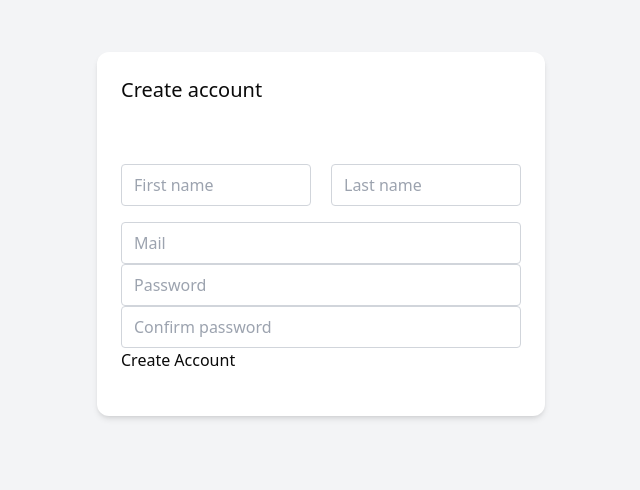
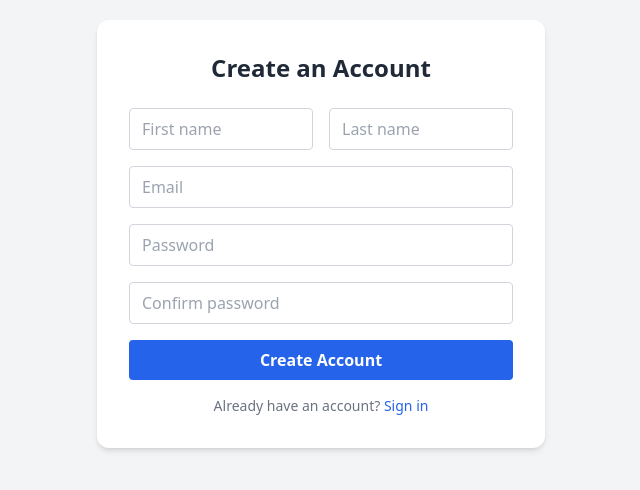
Before and after one commit to AdambHatim/ichat, a Next.js app: page /SignUp in a window 1280 px wide. Shown: the part 166-656 px from the top of the page, without its empty margins (319-959 px from the left). Built offline with nearby package versions, Linux system fonts and the light colour scheme.

Commit message:
signin and signup backed

```diff
--- a/app/AppPage/page.tsx
+++ b/app/AppPage/page.tsx
@@ -4,9 +4,6 @@ import Discussions, {DiscussionsProps} from '@/components/Discussions'
 import {Contact_list} from './const'
 import ChatArea from '@/components/ChatArea'
 import { ContactIconProps } from '@/components/ContactIcon'
-
-
-
 
 
 const page = () => {
--- a/app/SignIn/page.tsx
+++ b/app/SignIn/page.tsx
@@ -1,14 +1,52 @@
 'use client';
 
-import React from 'react';
+import React, { useState, useEffect } from 'react';
 import Image from 'next/image';
 import Link from 'next/link';
 
+export interface SignInData {
+  Mail: string;
+  Password: string;
+}
+
 const SignIn = () => {
-  const handleSubmit = (e: React.FormEvent<HTMLFormElement>) => {
-    e.preventDefault();
-    // Handle login logic here
-  };
+
+  const [signUpEl, setSignUpEl] = useState<SignInData>({Mail: '',Password: ''})
+
+  const handleEmail = (e: React.ChangeEvent<HTMLInputElement>) => {
+    setSignUpEl(prev => ({
+      ...prev,
+      Mail: e.target.value
+    }))
+  }
+
+  const handlePassword = (e: React.ChangeEvent<HTMLInputElement>)  => {
+    setSignUpEl(prev => ({
+      ...prev,
+      Password: e.target.value
+    }))
+  }
+
+  useEffect(()=>{
+    console.log(signUpEl)
+  }, [signUpEl])
+
+  const handleSubmit = async (e: React.FormEvent<HTMLFormElement>) => {
+    e.preventDefault()
+    const res = await fetch('/api/signin', {
+    method: 'POST',
+    headers: { 'Content-Type': 'application/json' },
+    body: JSON.stringify(signUpEl),
+    })
+    const result = await res.json()
+
+    if (res.ok) {
+      alert('✅ Signed in successfully')
+    // redirect if needed
+    } else {
+      alert(result.error || '❌ Failed to sign in')
+    }
+    }
 
   return (
     <div className="flex min-h-screen flex-col md:flex-row items-center justify-center bg-gray-100 px-4">
@@ -25,13 +63,14 @@ const SignIn = () => {
 
       {/* Form Section */}
       <div className="w-full max-w-md bg-white rounded-xl shadow-md p-6 space-y-6">
-        <form onSubmit={handleSubmit} className="space-y-4">
+        <form onSubmit = {handleSubmit} className="space-y-4">
           <div>
             <label htmlFor="email" className="sr-only">Email</label>
             <input
               id="email"
               type="email"
               placeholder="Mail"
+              onChange = {(e) => handleEmail(e)}
               required
               className="w-full border border-gray-300 rounded px-3 py-2 focus:outline-none focus:border-blue-500"
             />
@@ -42,6 +81,7 @@ const SignIn = () => {
               id="password"
               type="password"
               placeholder="Password"
+              onChange = {(e) => handlePassword(e)}
               required
               className="w-full border border-gray-300 rounded px-3 py-2 focus:outline-none focus:border-blue-500"
             />
--- a/app/SignUp/page.tsx
+++ b/app/SignUp/page.tsx
@@ -1,100 +1,134 @@
 'use client'
 
-import React from 'react'
-import { useState } from 'react'
+import React, { useState } from 'react'
 
-interface SignUpData {
-    firstName: string,
-    lastName: string,
-    mail: string,
-    password: string,
+export interface SignUpData {
+  firstName: string
+  lastName: string
+  mail: string
+  password: string
   confirmPassword: string
 }
+
 const Sign_up = () => {
+  const [data, setData] = useState<SignUpData>({
+    firstName: '',
+    lastName: '',
+    mail: '',
+    password: '',
+    confirmPassword: '',
+  })
 
-  const [Data, setData] = useState<SignUpData>({
-    firstName:"",
-    lastName:"",
-    mail:"",
-    password:"",
-    confirmPassword:"",
+  const [loading, setLoading] = useState(false)
+
+  const handleChange = (field: keyof SignUpData, value: string) => {
+    setData(prev => ({ ...prev, [field]: value }))
+  }
+
+  const handleSubmit = async (e: React.FormEvent<HTMLFormElement>) => {
+    e.preventDefault()
+    setLoading(true)
+
+
+    try {
+      const res = await fetch('/api/signup', {
+        method: 'POST',
+        headers: { 'Content-Type': 'application/json' },
+        body: JSON.stringify(data),
       })
+
+      const result = await res.json()
+
+      if (res.ok) {
+        alert('✅ Account created successfully!')
+        // You could redirect here if needed
+        // router.push('/signin')
+      } else {
+        alert(result.error || '❌ Failed to create account')
+      }
+    } catch (err) {
+      console.error(err)
+      alert('❌ Server error')
+    } finally {
+      setLoading(false)
+    }
+  }
+
   return (
-    <div className = "flex min-h-screen flex-col items-center justify-center bg-gray-100">
-    <div className = 'max-w-md bg-white rounded-xl shadow-md p-6 space-y-6'>
-        <p className='text-xl'> Create account </p>
+    <div className="flex min-h-screen items-center justify-center bg-gray-100">
+      <div className="w-full max-w-md rounded-xl bg-white p-8 shadow-md">
+        <h2 className="mb-6 text-center text-2xl font-semibold text-gray-800">
+          Create an Account
+        </h2>
 
-    <form className='py-5'>
-        {/* First/Last name */}
-    <div className='flex flex-row py-4 gap-5'>
-
-    <div>
-        <label htmlFor="First name" className="sr-only">Email</label>
+        <form className="space-y-4" onSubmit={handleSubmit}>
+          {/* First + Last Name */}
+          <div className="flex gap-4">
             <input
-            id="email"
-            type="email"
+              type="text"
               placeholder="First name"
+              value={data.firstName}
+              onChange={e => handleChange('firstName', e.target.value)}
+              className="w-1/2 rounded border border-gray-300 px-3 py-2 focus:border-blue-500 focus:outline-none"
               required
-            onChange={(e)=>{Data.firstName=e.target.value}}
-            className="w-full border border-gray-300 rounded px-3 py-2 focus:outline-none focus:border-blue-500"
+            />
+            <input
+              type="text"
+              placeholder="Last name"
+              value={data.lastName}
+              onChange={e => handleChange('lastName', e.target.value)}
+              className="w-1/2 rounded border border-gray-300 px-3 py-2 focus:border-blue-500 focus:outline-none"
+              required
             />
           </div>
 
-    <div>
-    <label htmlFor="Last name" className="sr-only">Email</label>
+          {/* Email */}
           <input
-        id="email"
             type="email"
-        placeholder="Last name"
+            placeholder="Email"
+            value={data.mail}
+            onChange={e => handleChange('mail', e.target.value)}
+            className="w-full rounded border border-gray-300 px-3 py-2 focus:border-blue-500 focus:outline-none"
             required
-        className="w-full border border-gray-300 rounded px-3 py-2 focus:outline-none focus:border-blue-500"
           />
-    </div>
 
-    </div>
+          {/* Password */}
+          <input
+            type="password"
+            placeholder="Password"
+            value={data.password}
+            onChange={e => handleChange('password', e.target.value)}
+            className="w-full rounded border border-gray-300 px-3 py-2 focus:border-blue-500 focus:outline-none"
+            required
+          />
 
-        {/*Mail*/}
-
-    <div>
-        <label htmlFor="email" className="sr-only">Email</label>
+          {/* Confirm Password */}
           <input
-            id="email"
-            type="email"
-            placeholder="Mail"
+            type="password"
+            placeholder="Confirm password"
+            value={data.confirmPassword}
+            onChange={e => handleChange('confirmPassword', e.target.value)}
+            className="w-full rounded border border-gray-300 px-3 py-2 focus:border-blue-500 focus:outline-none"
             required
-            className="w-full border border-gray-300 rounded px-3 py-2 focus:outline-none focus:border-blue-500"
           />
-    </div>
-
-    <div>
-        <label htmlFor="Password" className="sr-only">Email</label>
-        <input
-            id="email"
-            type="email"
-            placeholder="Password"
-            required
-            className="w-full border border-gray-300 rounded px-3 py-2 focus:outline-none focus:border-blue-500"
-        />
-    </div>
-
-    <div>
-        <label htmlFor="Password" className="sr-only">Email</label>
-        <input
-            id="email"
-            type="email"
-            placeholder="Confirm password"
-            required
-            className="w-full border border-gray-300 rounded px-3 py-2 focus:outline-none focus:border-blue-500"
-        />
-    </div>
 
           <button
             type="submit"
+            disabled={loading}
+            className={`w-full rounded bg-blue-600 py-2 font-semibold text-white transition ${
+              loading ? 'opacity-50 cursor-not-allowed' : 'hover:bg-blue-700'
+            }`}
           >
-            Create Account
+            {loading ? 'Creating Account...' : 'Create Account'}
           </button>
+
+          <p className="text-center text-sm text-gray-500">
+            Already have an account?{' '}
+            <a href="/signin" className="text-blue-600 hover:underline">
+              Sign in
+            </a>
+          </p>
         </form>
-
       </div>
     </div>
   )
--- /dev/null
+++ b/app/api/signup/route.ts
@@ -0,0 +1,38 @@
+import { NextResponse } from 'next/server'
+import { prisma } from '@/lib/prisma'
+import bcrypt from 'bcryptjs'
+import {SignUpData} from '@/app/signup/page'
+
+export async function POST(req: Request){
+
+    const body: SignUpData = await req.json()
+    const { firstName, lastName, mail, password, confirmPassword} = body
+
+    if(!firstName || !lastName || !mail || !password || !confirmPassword){
+        return NextResponse.json({error: 'All fiels are required'}, { status: 400 })
+    }
+
+    if(password != confirmPassword){
+        return NextResponse.json({error: 'Passwords do not match'}, { status: 400})
+    }
+
+    const existing = await prisma.user.findUnique({
+        where: { Mail: mail}
+    })
+
+    if (existing) {
+        return NextResponse.json({ error: 'User already exists' }, { status: 400})
+    }
+
+    const hashedPassword = await bcrypt.hash(password, 10)
+
+    const user = await prisma.user.create({
+        data: {
+            Mail: mail,
+            display_name: `${firstName} ${lastName}`,
+            password: hashedPassword,
+        }
+    })
+
+    return NextResponse.json({ message: 'Account created succesfully '}, { status: 201})
+}
--- /dev/null
+++ b/components/BottomPartChat.tsx
@@ -0,0 +1,11 @@
+import React from 'react'
+
+const BottomPartChat = () => {
+  return (
+    <div className='flex justify-end bg-red-400 w-96 h-14'>
+        BottomPartChat
+    </div>
+  )
+}
+
+export default BottomPartChat
--- a/components/Chat.tsx
+++ b/components/Chat.tsx
@@ -16,7 +16,7 @@ interface ChatProps{
 
 const Chat: React.FC<ChatProps> = ({Conversation}) => {
   return (
-    <div className = "w-full md:h-[400px] bg-[url('/chat-bg.png')] bg-repeat bg-cover bg-white px-10 py-3 overflow-y-scroll">
+    <div className = "w-full md:h-[400px] bg-repeat bg-cover bg-white px-10 py-3 overflow-y-scroll">
         {Conversation.map((message, index) => (
             (message.isItYou === true) ?
               <div key={index} className='flex justify-end'>
@@ -26,7 +26,6 @@ const Chat: React.FC<ChatProps> = ({Conversation}) => {
                 <TextMessage text = {message.message} color = "bg-white" />
               </div>
               )
-
             )}
     </div>
   )
--- a/components/ChatArea.tsx
+++ b/components/ChatArea.tsx
@@ -2,7 +2,7 @@ import React from 'react'
 import UpperPartChat from './UpperPartChat'
 import Chat from './Chat'
 import {message} from './Chat'
-
+import BottomPartChat from './BottomPartChat'
 const Conversation: message[] = [
   { isItYou: false, message: "Hey! Long time no see 👋" },
   { isItYou: true, message: "Hey! Yeah, it's been a while 😅" },
@@ -24,6 +24,7 @@ const ChatArea = () => {
     <div className = 'w-full h-full bg-white rounded-xl'>
         <UpperPartChat isMobile = {false} isPopUpScreen = {false} />
         <Chat Conversation={Conversation}/>
+        <BottomPartChat />
     </div>
   )
 }
--- /dev/null
+++ b/lib/prisma.ts
@@ -0,0 +1,15 @@
+// lib/prisma.ts
+
+import { PrismaClient } from '@prisma/client'
+
+const globalForPrisma = globalThis as unknown as {
+  prisma: PrismaClient | undefined
+}
+
+export const prisma =
+  globalForPrisma.prisma ??
+  new PrismaClient({
+    log: ['query'], // optional: helpful for dev
+  })
+
+if (process.env.NODE_ENV !== 'production') globalForPrisma.prisma = prisma
--- a/package.json
+++ b/package.json
@@ -11,6 +11,7 @@
   "dependencies": {
     "@prisma/client": "^6.12.0",
     "@radix-ui/react-avatar": "^1.1.10",
+    "bcryptjs": "^3.0.2",
     "class-variance-authority": "^0.7.1",
     "clsx": "^2.1.1",
     "lucide-react": "^0.525.0",
```
Also changed, not shown: app/api/signin/route.ts (added, +30 -0 lines), 1 other file (tests, documents, lock files or other folders). Lines whose indentation alone changed are shown as unchanged.
